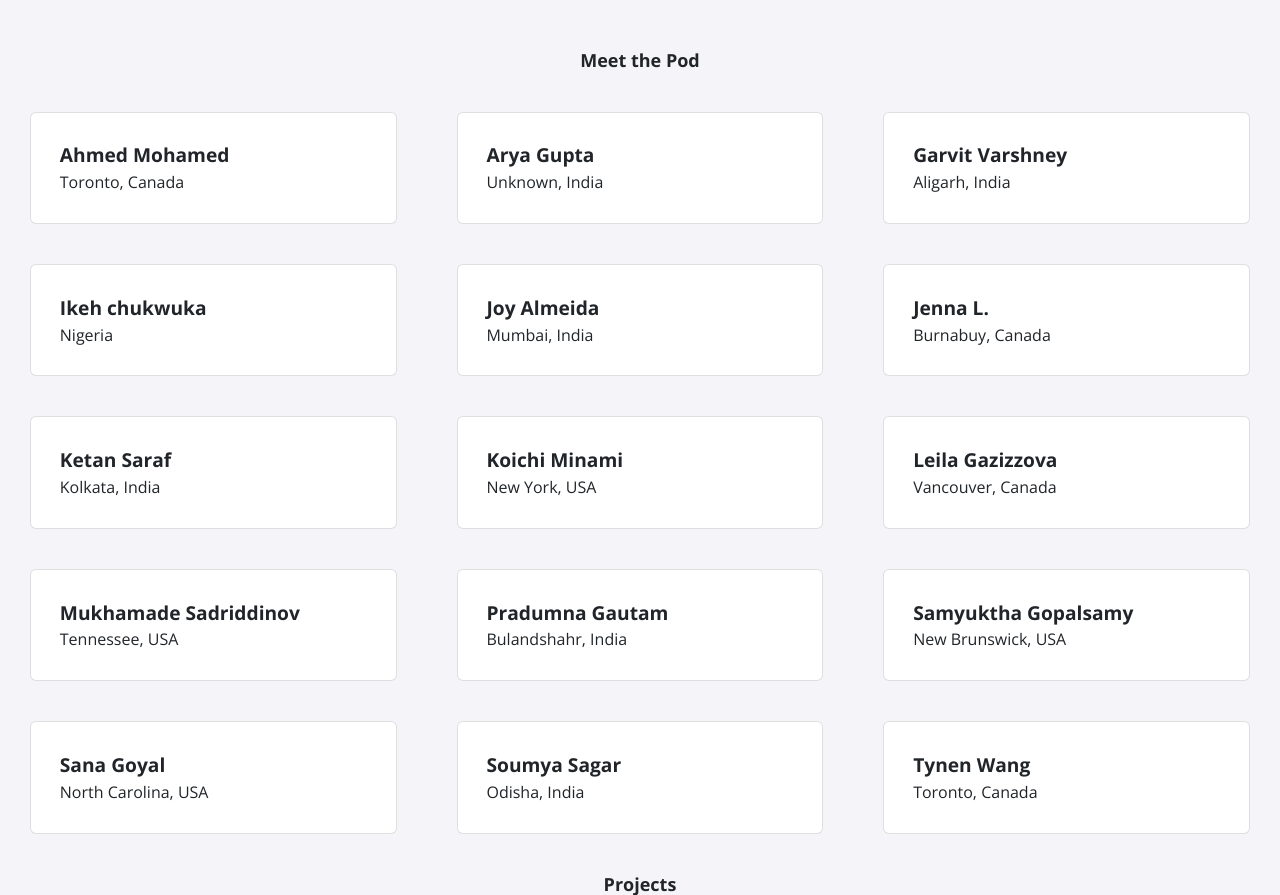
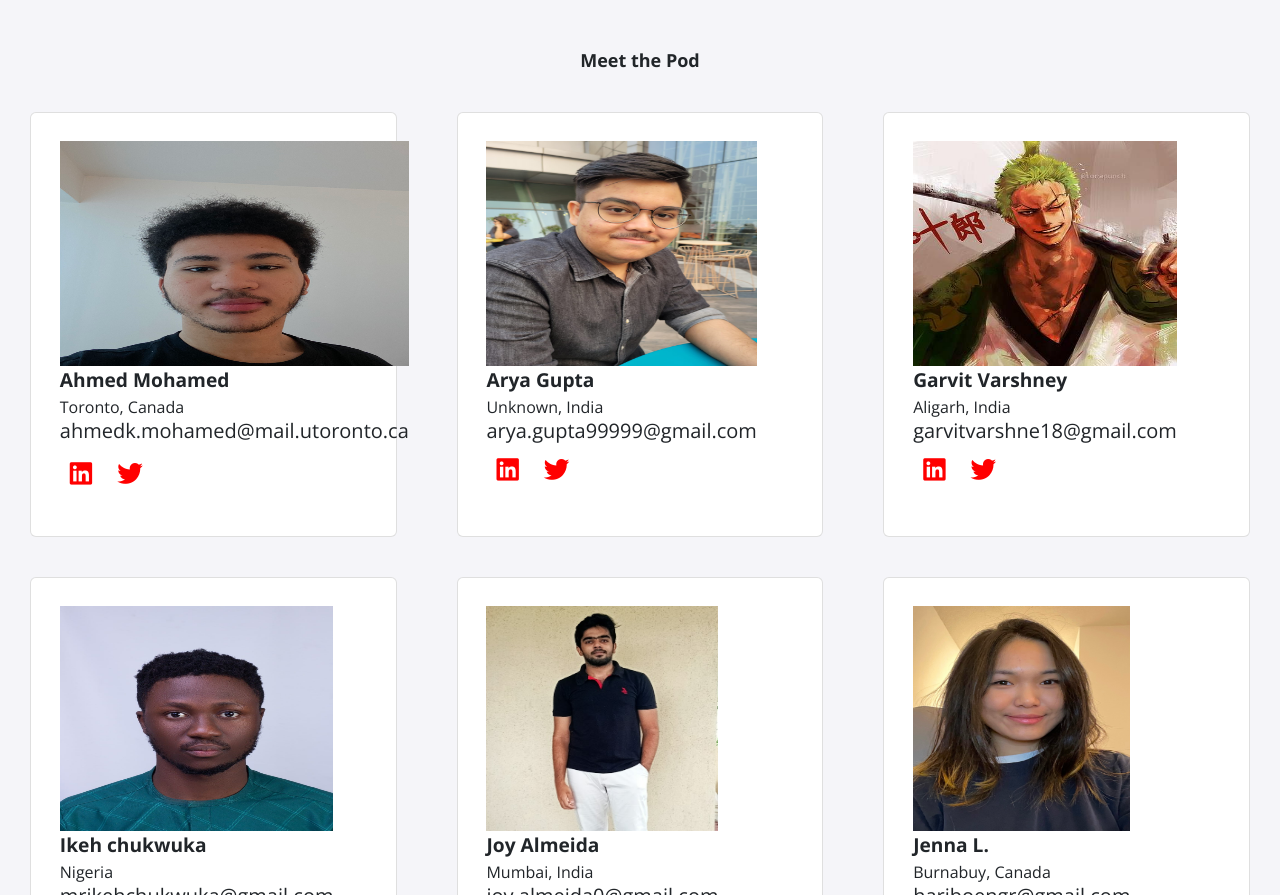
Before and after one commit to MLH-Fellowship/prep-portfolio-23.MAR.PREP.1, a Jekyll site: the page built from index.html, in a window 1280 px wide. Shown: the part 470-1365 px from the top of the page. Built offline with Jekyll 4.4.1, drawn with Linux system fonts in a browser that asks for light colours; nearby versions of some CDN libraries; some of the changed text lies outside the part shown; grey boxes are pictures that could not be loaded.

Commit message:
giving fellow card structure

```diff
--- a/_data/fellows.yml
+++ b/_data/fellows.yml
@@ -1,6 +1,7 @@
 - name: Ahmed Mohamed
   img: ahmed.jpg
   location: Toronto, Canada
+  email: ahmedk.mohamed@mail.utoronto.ca
   linkedIn:
   twitter:
   github: https://github.com/Ahmed-Labs
@@ -9,6 +10,7 @@
 - name: Arya Gupta
   img: arya.jpeg
   location: Unknown, India
+  email: arya.gupta99999@gmail.com
   linkedIn: https://www.linkedin.com/in/arya-gupta0/
   twitter:
   github: https://github.com/Arya-Gupta
@@ -18,14 +20,16 @@
 - name: Garvit Varshney
   img: garvit.jpg
   location: Aligarh, India
+  email: garvitvarshne18@gmail.com
   linkedIn: https://www.linkedin.com/in/garvit-varshney-a35055220/
   twitter: https://twitter.com/garv18twt
   github: https://github.com/Garvit1809
   resume: https://drive.google.com/file/d/1zI3SWHfGyRCbqbzavDj49kFP_ds-drBC/view?usp=sharing
 
 - name: Ikeh chukwuka
-  img: ikeh.jpg
+  img: ikeh.jpeg
   location: Nigeria
+  email: mrikehchukwuka@gmail.com
   linkedIn: https://www.linkedin.com/in/ikeh-chukwuka/
   twitter: https://twitter.com/IkehAkinyemi
   github: https://github.com/IkehAkinyemi
@@ -34,6 +38,7 @@
 - name: Joy Almeida
   img: joy.png
   location: Mumbai, India
+  email: joy.almeida0@gmail.com
   linkedIn: https://www.linkedin.com/in/joy-almeida0/
   twitter: https://twitter.com/_j0sal
   github: https://github.com/J0SAL
@@ -42,6 +47,7 @@
 - name: Jenna L.
   img: jenna.jpg
   location: Burnabuy, Canada
+  email: hariboengr@gmail.com
   linkedIn: https://www.linkedin.com/in/jenna-l-69b249206/
   twitter:
   github: https://github.com/swimmingHaribo?tab=repositories
@@ -50,6 +56,7 @@
 - name: Ketan Saraf
   img: ketan.jpeg
   location: Kolkata, India
+  email: saraf.ketan1108@gmail.com
   linkedIn: https://www.linkedin.com/in/ketan-saraf-174043212/
   twitter: https://twitter.com/Keshraf_
   github: https://www.github.com/keshraf
@@ -58,6 +65,7 @@
 - name: Koichi Minami
   img: garvit.jpg
   location: New York, USA
+  email: koichidminami@gmail.com
   linkedIn: https://www.linkedin.com/in/koichi-minami/
   twitter:
   github: https://github.com/KoichiMin
@@ -66,14 +74,16 @@
 - name: Leila Gazizzova
   img: leila.PNG
   location: Vancouver, Canada
+  email: leila.gazizova2003@gmail.com
   linkedIn: https://www.linkedin.com/in/leila-gazizova/
   twitter:
   github: https://github.com/2leila5
   resume:
 
-- name: Mukhamade Sadriddinov
+- name: Mukhammad Sadriddinov
   img: mukhammad.png
   location: Tennessee, USA
+  email: mukhsadr@gmail.com
   linkedIn: https://www.linkedin.com/in/mukhsadr/
   twitter:
   github: https://github.com/mukhsadr
@@ -82,6 +92,7 @@
 - name: Pradumna Gautam
   img: pradumna.jpg
   location: Bulandshahr, India
+  email: pgautam8601@gmail.com
   linkedIn: https://www.linkedin.com/in/pradumna/
   twitter:
   github: https://github.com/pradumna-gautam
@@ -90,6 +101,7 @@
 - name: Samyuktha Gopalsamy
   img: samyuktha.jpg
   location: New Brunswick, USA
+  email: samyukthagopalsamy@gmail.com
   linkedIn: https://www.linkedin.com/in/samyukthagopalsamy/
   twitter: https://twitter.com/sam_yuk_tha
   github: https://github.com/samyukthagopalsamy
@@ -98,6 +110,7 @@
 - name: Sana Goyal
   img: sana.JPG
   location: North Carolina, USA
+  email: sanagoyal03@gmail.com
   linkedIn: https://www.linkedin.com/in/sgoyal2/
   twitter:
   github: https://github.com/sgoyal5
@@ -106,6 +119,7 @@
 - name: Soumya Sagar
   img: soumya.jpeg
   location: Odisha, India
+  email: sysagar07@gmail.com
   linkedIn: https://www.linkedin.com/in/soumya-sagar-b311ba227/
   twitter: https://twitter.com/SySagar2
   github: https://github.com/SySagar
@@ -114,6 +128,7 @@
 - name: Tynen Wang
   img: tynen.jpg
   location: Toronto, Canada
+  email: tynenw@gmail.com
   linkedIn: https://www.linkedin.com/in/tynen-wang/
   twitter:
   github: https://github.com/TynenW
--- a/_includes/description.html
+++ b/_includes/description.html
@@ -1,10 +1,30 @@
 <h2 id="description">Meet the Pod</h2>
-<div class="card-container">
+<div class="card-container fellow-card">
   {% for item in site.data.fellows %}
   <div class="card">
     <div class="info">
+      <div class="fellow-img-container">
+        <img
+          src="../assets/img/fellows/{{item.img}}"
+          alt="fellow-image"
+          class="fellow-img"
+        />
+      </div>
       <p class="title">{{ item.name }}</p>
       <p class="location">{{ item.location }}</p>
+      <div class="email-container">
+        <h5>{{item.email}}</h5>
+      </div>
+      <div class="social-links">
+        <a href="https://www.linkedin.com/school/mlh-fellowship/" class="fellow-link" target="_blank"
+          ><i class="fab fa-linkedin fa-lg"></i
+        ></a>
+        <a
+          href="https://twitter.com/MLHacks?ref_src=twsrc%5Egoogle%7Ctwcamp%5Eserp%7Ctwgr%5Eauthor"
+          class="fellow-link" target="_blank"
+          ><i class="fab fa-twitter fa-lg"></i
+        ></a>
+      </div>
     </div>
   </div>
   {% endfor %}
--- a/_sass/all.scss
+++ b/_sass/all.scss
@@ -2,6 +2,7 @@
 @import url('https://fonts.googleapis.com/css2?family=Open+Sans:ital,wght@0,300;0,400;0,600;0,700;0,800;1,300;1,400;1,600;1,700;1,800&display=swap');
 @import 'navbar';
 @import 'profile';
+@import 'description';
 @import 'page';
 @import 'blogs';
 @import 'footer';
--- /dev/null
+++ b/_sass/description.scss
@@ -0,0 +1,10 @@
+.fellow-card{
+    img.fellow-img{
+        width: 100%;
+        height: 25vh;
+    }
+
+    a.fellow-link{
+        color: red;
+    }
+}
```
